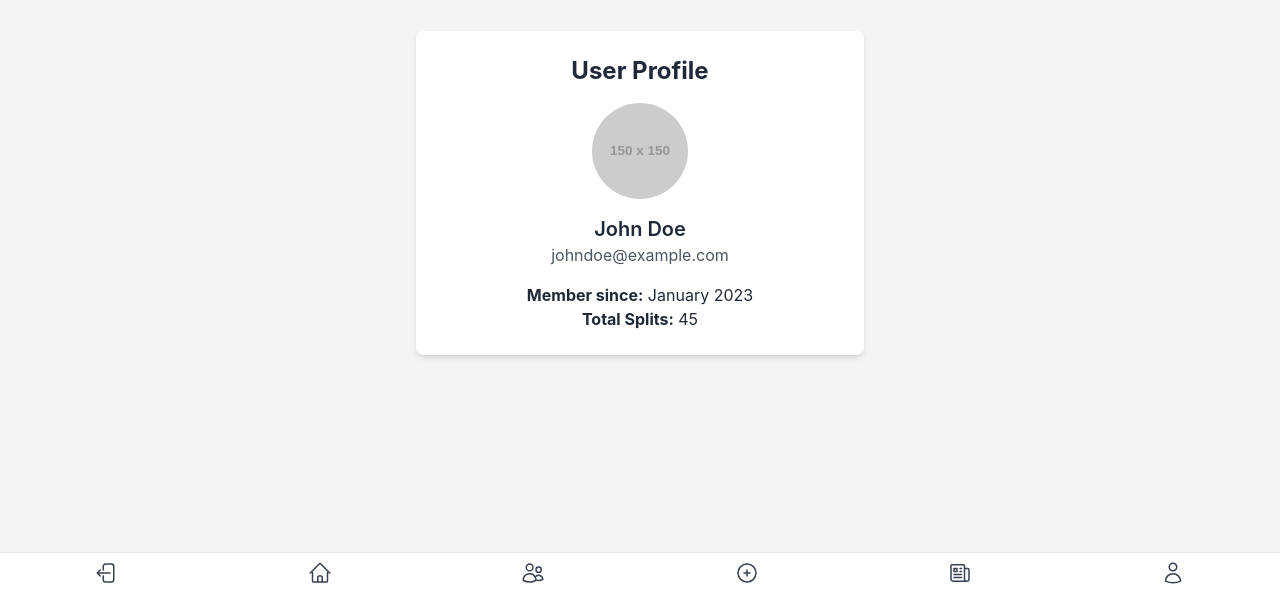
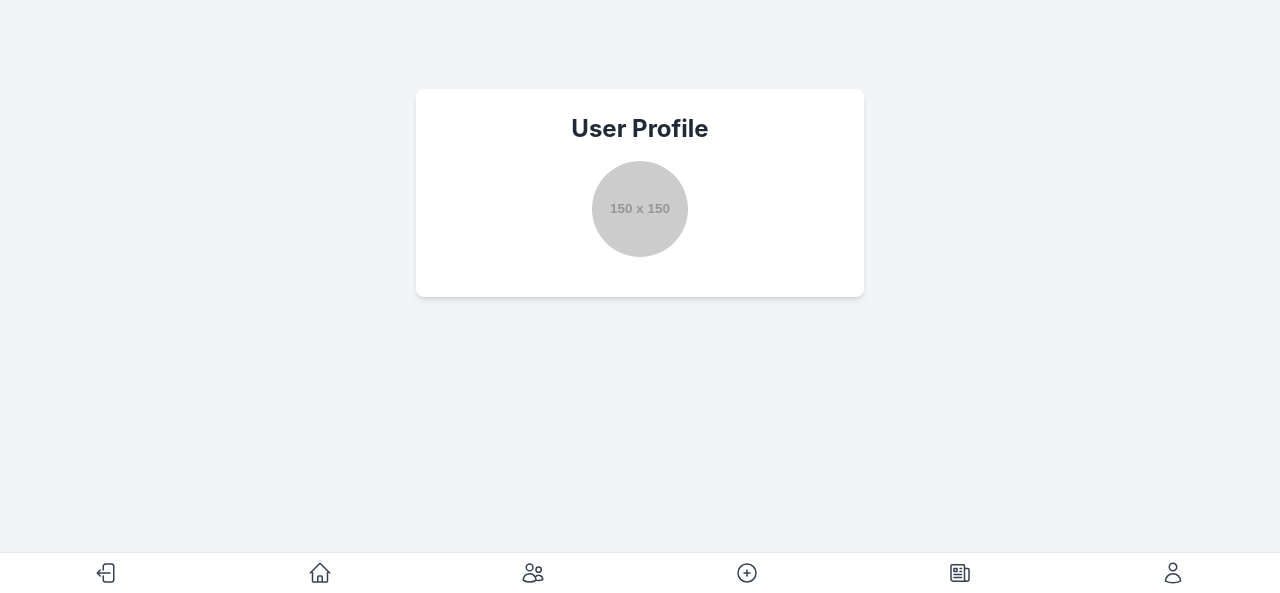
Before and after one commit to kxrai/digt2107-mass-splitter, a React (Create React App) app in the folder client/: page /account in a window 1280 px wide. Shown: the part 207-800 px from the top of the page. Built offline with nearby package versions, Linux system fonts and the light colour scheme; sample sign-in values are in the browser's storage.

Commit message:
Added user profile info

```diff
--- a/client/src/pages/LoginPage.js
+++ b/client/src/pages/LoginPage.js
@@ -35,7 +35,7 @@ function LoginPage() {
 
             if (response.ok) {
                 // Save user info in localStorage
-                const userInfo = { id: data.user_id, name: data.username };
+                const userInfo = { id: data.user_id, name: data.username, email: data.email };
                 localStorage.setItem('googleToken', JSON.stringify(userInfo));
                 setUser(userInfo);
                 console.log('User found and stored:', userInfo);
@@ -55,7 +55,7 @@ function LoginPage() {
 
                 if (createResponse.ok) {
                     const newUser = await createResponse.json();
-                    const userInfo = { id: newUser.user_id, name: newUser.username };
+                    const userInfo = { id: newUser.user_id, name: newUser.username, email: newUser.email };
                     localStorage.setItem('googleToken', JSON.stringify(userInfo));
                     setUser(userInfo);
                     console.log('New user created and stored:', userInfo);
--- a/client/src/pages/UserProfile.js
+++ b/client/src/pages/UserProfile.js
@@ -2,6 +2,7 @@ import React from 'react';
 import Navbar from '../components/Navbar'; // Adjust the path as necessary
 
 function UserProfile() {
+  const loggedInUser = JSON.parse(localStorage.getItem('googleToken'));
   return (
     <div className="min-h-screen flex flex-col items-center justify-center bg-gray-100 p-4">
       <div className="bg-white shadow-md rounded-lg p-6 w-full max-w-md">
@@ -14,13 +15,12 @@ function UserProfile() {
             alt="User Avatar"
             className="w-24 h-24 rounded-full mx-auto mb-4"
           />
-          <h2 className="text-xl font-semibold">John Doe</h2>
-          <p className="text-gray-600">johndoe@example.com</p>
+          <h2 className="text-xl font-semibold">{loggedInUser.name}</h2>
+          <p className="text-gray-600">{loggedInUser.email}</p>
 
           {/* Additional User Info */}
           <div className="mt-4">
-            <p><strong>Member since:</strong> January 2023</p>
-            <p><strong>Total Splits:</strong> 45</p>
+
           </div>
         </div>
       </div>
```
